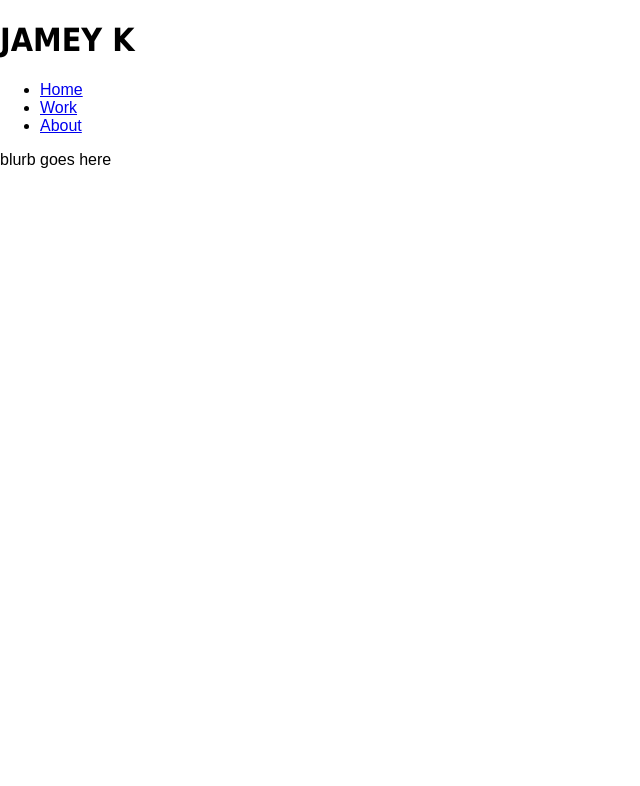
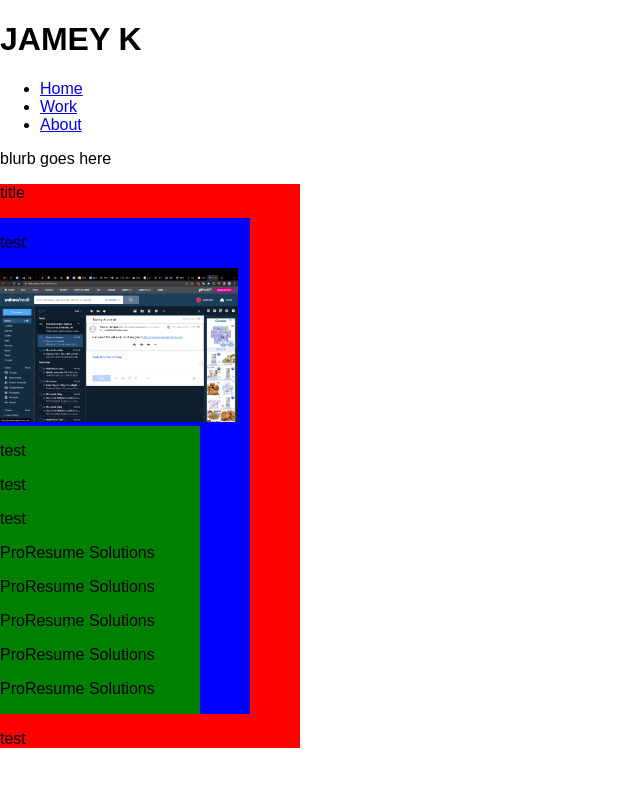
Before and after one commit to Jaybird9er/portfolio, a React (Create React App) app: page / in a window 1280 px wide. Shown: the top 786 px of the page, without its empty margins (0-640 px from the left). Built offline with nearby package versions, Linux system fonts and the light colour scheme.

Commit message:
Backing up before break.

```diff
--- a/src/App.css
+++ b/src/App.css
@@ -1,81 +1,11 @@
-:root {
-  --ratio: calc(1920 / 1080);
-  --text: clamp(0.5rem, 2.5vw, 2rem);
-}
-
-h1 {
-  font-family: Tahoma, Verdana, sans-serif;
-}
-
 .work {
   width: 100%;
   box-sizing: border-box;
   /* padding at different breakpoints adjusts margins */
   padding: 0 5%;
-}
-
-/* Card Containers */
-
-/* CARD CONTAINER HOLDS EVERYTHING */
-.card-container {
-  position: relative;
-  width: min(90%, min(1920px, 90vh*(var(--r))));
-  height: 95vw;
-  background: none;
-  margin-bottom: 5vw;
-  perspective: 500px;
-}
-
-/* EACH CARD HOLDS THE FRONT AND BACK FACES */
-.card1, .card2, .card3, .card4 { /* Cards must be added manually with the id appended */
-  width: 100%;
-  height: 100%;
-  transform-style: preserve-3d;
-  transition: all 0.9s ease;
-  display: flex;
-  align-content: center;
-}
-
-/* THE PSUEDO CLASS CONTROLS THE FLIP */
-.flip {
-  transform: rotateY(180deg);
-}
-
-.card-front {
-  position: absolute;
-  width: 100%;
-  height: 100%;
-  backface-visibility: hidden;
-  overflow: hidden;
-  background: #ffc728;
-  color: #000;
-}
-
-.card-back {
-  position: absolute;
-  width: 100%;
-  height: 100%;
-  backface-visibility: hidden;
-  overflow: hidden;
-  background: #c64242;
-  color: #333;
-  transform: rotateY(180deg);
-}
-
-/* Card Containers */
-
-
-
-/* Styling for the cards */
-.card-front, .card-back {
   display: flex;
   flex-direction: column;
   align-items: center;
-}
-
-.title {
-  font-size: calc(var(--text) * 1.3);
-  margin: 4vh 0 2vh 0;
 }
 
 .line-break {
@@ -94,7 +24,7 @@ img {
 
 .blurb, .description {
   font-family: 'zilla slab', sans-serif;
-  font-size: var(--text);
+  font-size: 1rem;
   text-align: start;
   margin: 0;
 }
@@ -111,42 +41,75 @@ img {
   justify-content: space-between;
 }
 
-/* phones */
-@media (min-width: 576px) {
-  .work {
-    padding: 0 10%;
-  }
-  .card-container {
-    height: 85vw;
-  }
+.card-container {
+  position: relative;
+  width: 100%;
+  height: 80vh;
+  background: none;
+  margin: 0 15%;
+  perspective: 1000px;
+  display: flex;
 }
 
-/* tablets */
-@media (min-width: 750px) {
-  .work {
-    padding: 0 15%;
-  }
-  .card-container {
-    height: 75vw;
-  }
+/* THE CARD HOLDS THE FRONT AND BACK FACES */
+.card1, .card2, .card3, .card4 {
+position: relative;
+top: 0;
+left: 0;
+width: 100%;
+height: 100%;
+transform-style: preserve-3d;
+transition: all 0.8s ease;
+display: flex;
 }
 
-/* laptops */
-@media (min-width: 992px) {
-  .work {
-    padding: 0 20%;
-  }
-  .card-container {
-    height: 65vw;
-  }
+/* THE PSUEDO CLASS CONTROLS THE FLIP ON MOUSEOVER AND MOUSEOUT */
+.card1:hover, .card2:hover, .card3:hover, .card4:hover {
+transform: rotateY(180deg);
 }
 
-/* extra large desktop screens */
-@media (min-width: 1200px) {
-  .work {
-    padding: 0 25%;
-  }
-  .card-container {
-    height: 55vw;
-  }
+/* THE FRONT FACE OF THE CARD, WHICH SHOWS BY DEFAULT */
+.card-front {
+position: absolute;
+top: 0;
+left: 0;
+width: 100%;
+height: 100%;
+backface-visibility: hidden;
+overflow: hidden;
+background: #ffc728;
+color: #000;
 }
+
+/* THE BACK FACE OF THE CARD, WHICH SHOWS ON MOUSEOVER */
+.card-back {
+position: absolute;
+top: 0;
+left: 0;
+width: 100%;
+height: 100%;
+backface-visibility: hidden;
+overflow: hidden;
+background: #c64242;
+color: #333;
+text-align: center;
+transform: rotateY(180deg);
+}
+
+
+/*This block (starts here) is merely styling for the flip card, and is NOT an essential part of the flip code */
+.card-front h1, .card-back h1 {
+font-family: 'zilla slab', sans-serif;
+padding: 30px;
+font-weight: bold;
+font-size: 24px;
+text-align: center;
+}
+
+.card-front p, .card-back p {
+font-family: 'zilla slab', sans-serif;
+padding: 30px;
+font-weight: normal;
+font-size: 1rem;
+text-align: center;
+}
--- a/src/assets/webDev.js
+++ b/src/assets/webDev.js
@@ -1,6 +1,6 @@
 // wDev = Web Dev
 
-let projects = [
+const projects = [
 	{
 		id: 1,
 		// title frame
@@ -37,7 +37,7 @@ let projects = [
 		title: "ProResume Solutions",
 		// card front
 		frontImage: "ProResume_Img",
-		blurb: "A storefront for prospective clients A storefront for prospective clients A storefront for prospective clients",
+		blurb: "A storefront for prospective clients A storefront for prospective clients A storefront for prospective clients A storefront for prospective clients A storefront for prospective clients A storefront for prospective clients A storefront for prospective clients",
 		// card back
 		backImage: "Test_Img",
 		tech: [
--- a/src/components/Card.js
+++ b/src/components/Card.js
@@ -7,6 +7,7 @@ export default function Card(props) {
     let frontImage = props.frontImage;
     let backImage = props.backImage;
     let tech = props.tech;
+
 
     const [showSide, setShowSide] = useState(false);
 
@@ -28,18 +29,40 @@ export default function Card(props) {
         )
     }
 
-    function testAlert() {
-        console.log(`${props.id}`);
-    }
+    // function GetHeight() {
+    //     const [height, setHeight] = useState(0);
+    //     const ref = useRef(null);
 
-    function TestButton() {
-        return (
-        <button onClick={testAlert}>
-            Test
-            {console.log("test button")}
-        </button>
-        );
-    }
+    //     useEffect(() => {
+    //         setHeight(ref.current.clientHeight);
+    //     }, [])
+    //     return (
+    //         <div ref={ref}>
+    //             {height}
+    //         </div>
+    //     )
+    // }
+
+    // function testAlert() {
+    //     console.log(`${props.id}`);
+    // }
+
+    // function TestButton() {
+    //     return (
+    //     <button onClick={testAlert}>
+    //         Test
+    //         {console.log("test button")}
+    //     </button>
+    //     );
+    // }
+
+
+    //Cards Container
+        // Card
+            // Card-front
+                //Detail-grid
+            // Card-back
+                //Detail-grid
 
     return (
         <>
@@ -56,6 +79,7 @@ export default function Card(props) {
                         </div>
                     </div>
                     <div className="card-back">
+                        {/* <GetHeight /> */}
                         <h3 className="title">{title}</h3>
                         <span className="line-break"></span>
                         <img className="cardImg" src={require("../images/" + backImage + ".png")} alt="a pic" />
--- a/src/components/Cards.js
+++ b/src/components/Cards.js
@@ -1,6 +1,6 @@
 import Card from "./Card";
 
-const Cards = function({array}) {
+const Cards = function({array, props}) {
     return (
         array.map((item, index) =>
             <div className="card-container" key={index}>
@@ -11,7 +11,10 @@ const Cards = function({array}) {
                     blurb={item.blurb}
                     backImage={item.backImage}
                     tech={item.tech}
-                />
+                >
+                {/* comment this out to get the cards back */}
+                {props.children}
+                </Card>
             </div>
         )
     );
--- /dev/null
+++ b/src/components/FrontCard.js
@@ -0,0 +1,3 @@
+export default function FrontCard() {
+
+}
--- a/src/pages/Home.js
+++ b/src/pages/Home.js
@@ -1,7 +1,73 @@
+import projects from "../assets/webDev"
+
+
+// parent - props
+    // child - props
+        //child
+
+function ParentComponent(props) {
+    const style = {
+        backgroundColor: "red",
+        width: "300px",
+        align: "center",
+    }
+    return (
+        <div style={style}>
+            <p>title</p>
+            {props.children}
+        </div>
+    )
+}
+
+function ChildComponent(props) {
+    const style = {
+        backgroundColor: "blue",
+        height: "auto",
+        width: "250px",
+        overflow: "hidden",
+    }
+    return (
+        <div style={style}>
+            <p>test</p>
+            <img src={require("../images/Test_Img.png")} alt="a pic"></img>
+            {props.children}
+        </div>
+    )
+}
+
+function ChildComponent2() {
+    let title = projects[0].title
+    const style = {
+        backgroundColor: "green",
+        // height: "100%",
+        width: "200px",
+        overflow: "hidden",
+    }
+    return (
+        <div style={style}>
+            <p>test</p>
+            <p>test</p>
+            <p>test</p>
+            <p>{title}</p>
+            <p>{title}</p>
+            <p>{title}</p>
+            <p>{title}</p>
+            <p>{title}</p>
+        </div>
+    )
+}
+
 const Home = function () {
+
     return (
         <div className="about">
             <p>blurb goes here</p>
+        <ParentComponent>
+            <ChildComponent>
+                <ChildComponent2 />
+            </ChildComponent>
+            <p>test</p>
+        </ParentComponent>
         </div>
     );
 }
--- a/src/pages/Work.js
+++ b/src/pages/Work.js
@@ -1,10 +1,16 @@
 import projects from '../assets/webDev'
 import Cards from '../components/Cards';
+import Card from '../components/Card';
 
 const Work = function () {
+
     return (
         <div className="work">
-            <Cards array={projects} />
+            <Cards array={projects}>
+                <Card >
+
+                </Card>
+            </Cards>
         </div>
     );
 }
```
Also changed, not shown: src/assets/css.txt (added).
